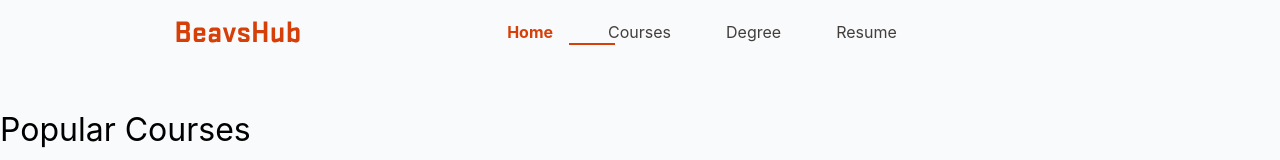
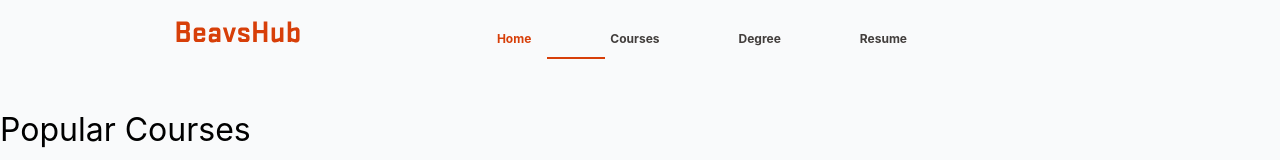
Before and after one commit to paul-nguyen-1/BeavsHubV2, a React (Vite) app in the folder client/: page / in a window 1280 px wide. Shown: the top 160 px of the page. Built offline with nearby package versions, Linux system fonts and the light colour scheme; no server answers.

Commit message:
fix anchor console log issue

```diff
--- a/client/src/components/ui/header.tsx
+++ b/client/src/components/ui/header.tsx
@@ -1,5 +1,5 @@
 import { useState, useRef, useEffect } from "react";
-import { Anchor, Box, Burger, Container, Group, Image } from "@mantine/core";
+import { Box, Burger, Container, Group, Image } from "@mantine/core";
 import { useDisclosure } from "@mantine/hooks";
 import { Link, useLocation } from "@tanstack/react-router";
 import headerIcon from "../../assets/header.svg";
@@ -15,13 +15,15 @@ const mainLinks = [
 export function DoubleHeader() {
   const location = useLocation();
   const [opened, { toggle }] = useDisclosure(false);
-  const linksRef = useRef<(HTMLAnchorElement | null)[]>([]);
+  const linksRef = useRef<(HTMLDivElement | null)[]>([]);
   const [underlineStyle, setUnderlineStyle] = useState({
     transform: "translateX(0px)",
     width: "0px",
   });
 
-  const activeIndex = mainLinks.findIndex((item) => item.link === location.pathname);
+  const activeIndex = mainLinks.findIndex(
+    (item) => item.link === location.pathname
+  );
 
   useEffect(() => {
     const handle = requestAnimationFrame(() => {
@@ -37,16 +39,14 @@ export function DoubleHeader() {
   }, [activeIndex]);
 
   const mainItems = mainLinks.map((item, index) => (
-    <Anchor
-      underline="never"
-      href={item.link}
+    <Box
       key={item.label}
       ref={(el) => (linksRef.current[index] = el)}
       className="main-link"
       data-active={index === activeIndex ? "true" : undefined}
     >
       <Link to={item.link}>{item.label}</Link>
-    </Anchor>
+    </Box>
   ));
 
   return (
```
